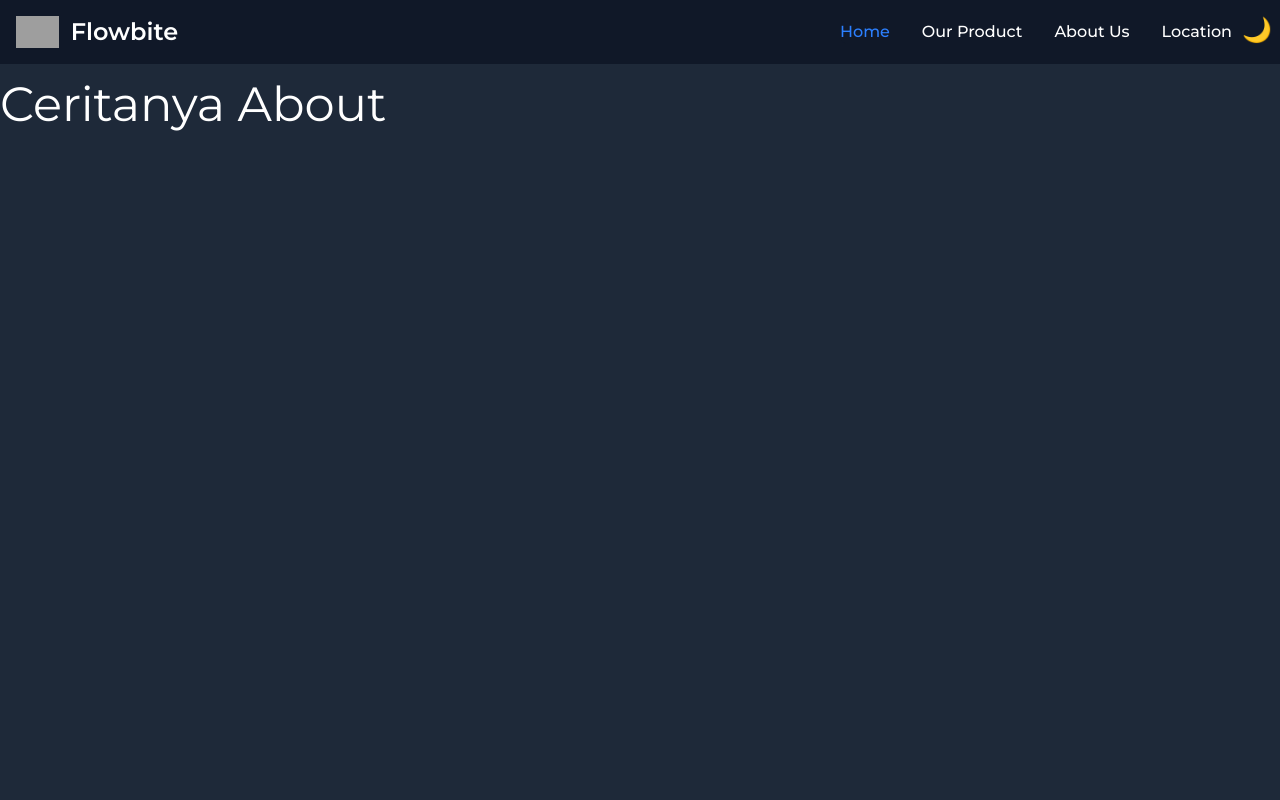
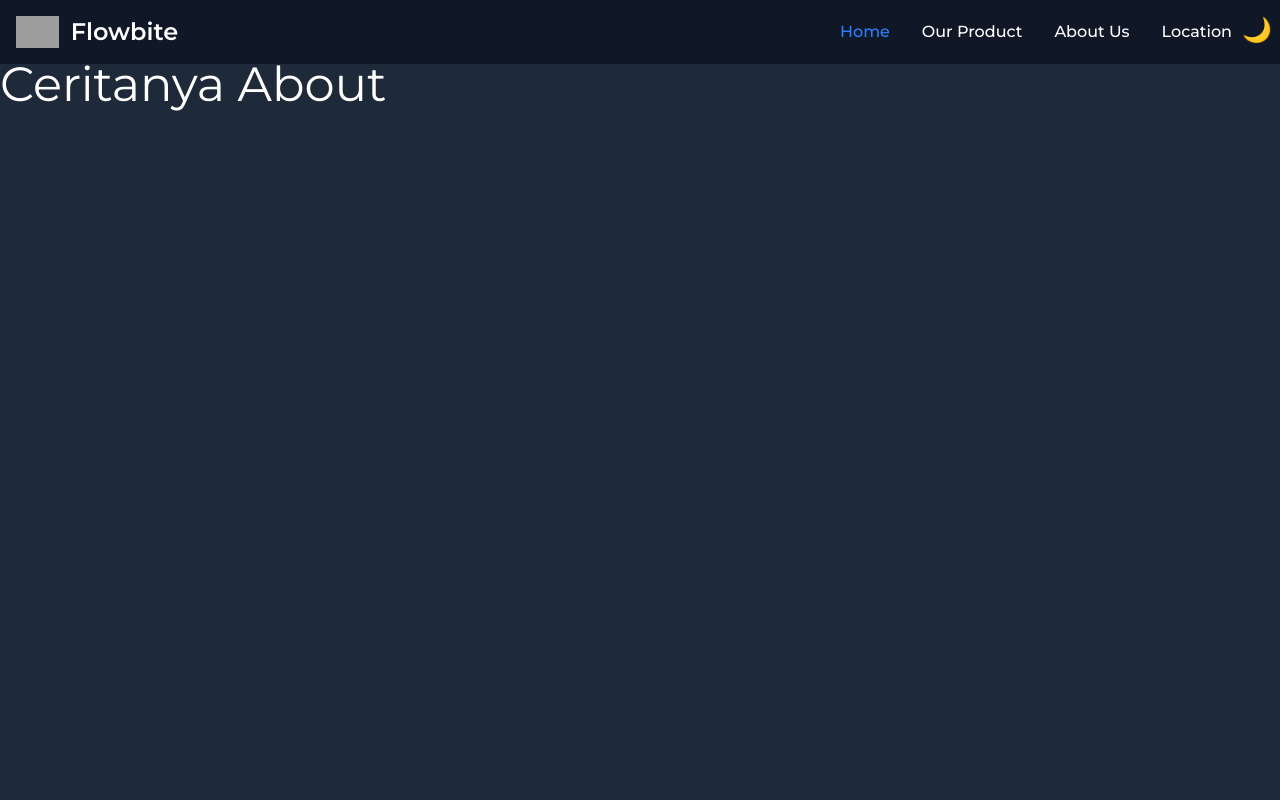
Before and after one commit to TitoPutraaa/CCDT-PROJECT, a website: page src/page/index.html in a window 1280 px wide. Shown: the top 800 px of the page. Drawn offline with nearby package versions, Linux system fonts and the light colour scheme; grey boxes are pictures that could not be loaded.

Commit message:
fix navbar

```diff
--- a/src/page/index.html
+++ b/src/page/index.html
@@ -16,7 +16,7 @@
 </head>
 <body class="bg-gray-100 text-gray-900 dark:bg-gray-800 dark:text-white">
     <!-- navbar section begin -->
-<nav class="bg-white border-gray-200 fixed w-full dark:bg-gray-900">
+<nav class="bg-white border-gray-200 top-0 fixed w-full dark:bg-gray-900">
   <div class="flex flex-wrap items-center justify-between mx-auto p-4">
     <a href="#" class="flex items-center space-x-3 rtl:space-x-reverse">
         <img src="https://flowbite.com/docs/images/logo.svg" class="h-8" alt="Flowbite Logo" />
@@ -52,11 +52,12 @@
 </nav>
 
 <!-- about section begin-->
-<div class="about-us w-screen h-screen pt-20" id="about-us">
+<div class="about-us w-screen mt-15 h-screen" id="about-us">
     <h2 class="text-5xl">Ceritanya About</h2>
 </div>
 <!-- about section end-->
 
+<!-- footer begin -->
 <footer class="bg-white dark:bg-gray-900">
     <div class="mx-auto w-full max-w-screen-xl p-4 py-6 lg:py-8">
         <div class="md:flex md:justify-between">
```
Also changed, not shown: src/asset/css/output.css.
